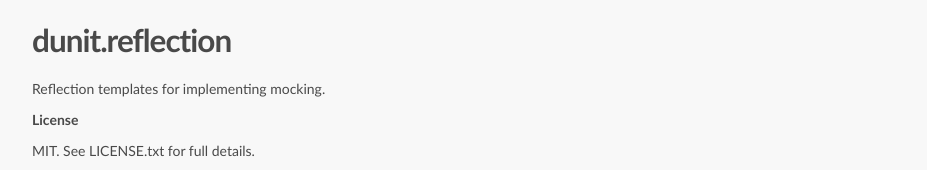
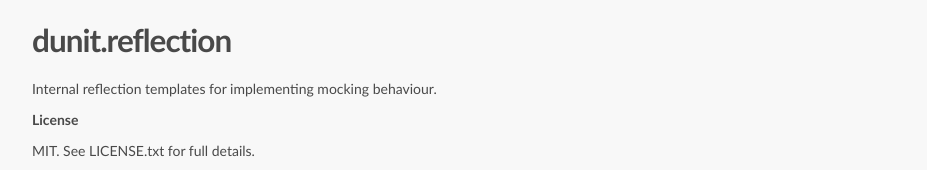
Before and after one commit to nomad-software/dunit, a website: page docs/reflection.html in a window 1280 px wide. Shown: the top 170 px of the page, without its empty margins (176-1103 px from the left). Drawn offline with Linux system fonts and the light colour scheme; a web font is replaced by a local one.

Commit message:
Updated the readme file.

```diff
--- a/docs/reflection.html
+++ b/docs/reflection.html
@@ -8,7 +8,7 @@
 	<body>
 		<h1>dunit.reflection</h1>
 		<!-- Generated by Ddoc from dunit/reflection.d -->
-<div class="sections"><p>Reflection templates for implementing mocking.
+<div class="sections"><p>Internal <span class="symbol">reflection</span> templates for implementing mocking behaviour.
 </p>
 <h3>License</h3><p>MIT. See LICENSE.txt for full details.</p>
 </div>
```
Also changed, not shown: README.md, 1 other file.
